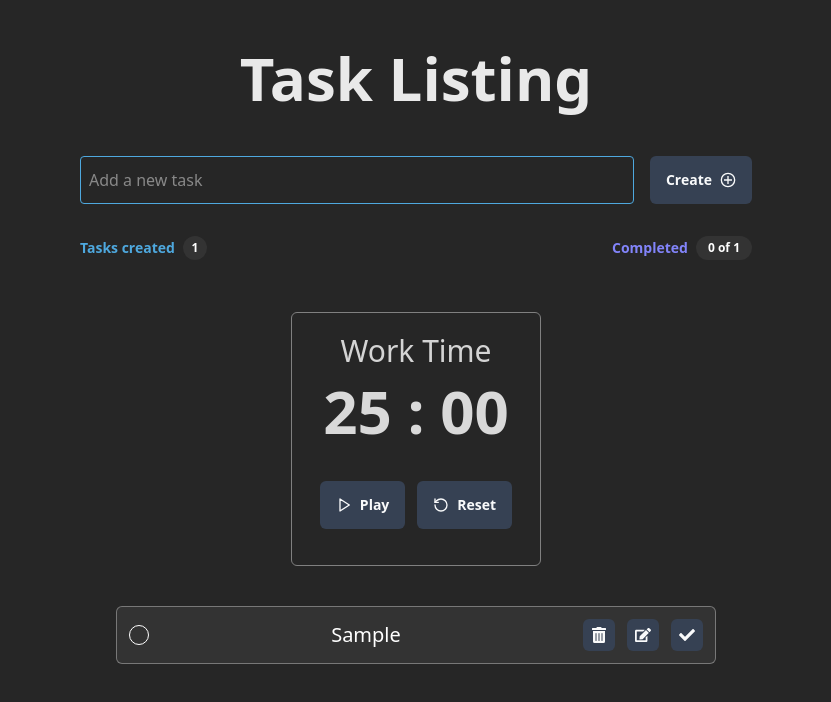
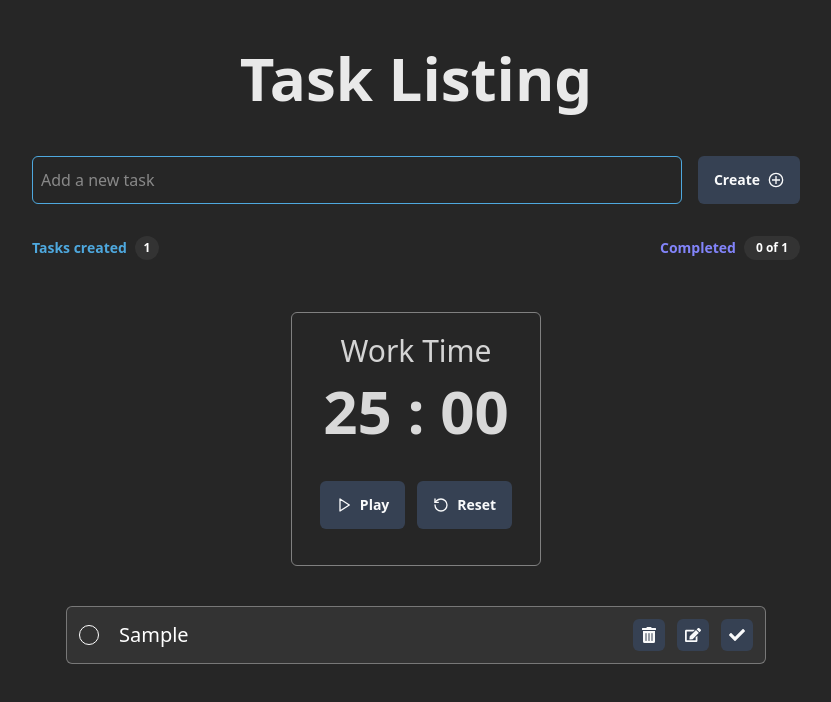
Before and after one commit to sergioscker/todo-list-with-pomodoro, a React (Vite) app: page / in a window 1280 px wide. Both pictures are taken after typing "Sample" into the empty fields and a click on the button "Create". Shown: the top 702 px of the page, without its empty margins (224-1055 px from the left). Built offline with nearby package versions, Linux system fonts and the light colour scheme.

Commit message:
improving styles. Now the tasks div has the same size.

```diff
--- a/src/components/TaskItem.jsx
+++ b/src/components/TaskItem.jsx
@@ -17,7 +17,11 @@ function TaskItem({ task, id, onToggle, onDelete, onEdit }) {
   const [newTask, setNewTask] = useState('');
 
   return (
-    <div className="bg-gray-400 flex items-center justify-between gap-5 border border-gray-300/90 rounded-md p-3 w-[600px]">
+    <div
+      className="bg-gray-400 flex flex-wrap items-center gap-5 justify-between border
+    border-gray-300/90 rounded-md p-3 w-full min-w-[200px] max-w-[700px]
+    md:w-[400px] lg:w-[700px]"
+    >
       {/* checkbox container */}
       <Checkbox
         checked={task.completed}
@@ -27,10 +31,14 @@ function TaskItem({ task, id, onToggle, onDelete, onEdit }) {
 
       {/* text Tasks */}
       {edit ? (
-        <Input value={newTask} onChange={(e) => setNewTask(e.target.value)} />
+        <Input
+          value={newTask}
+          onChange={(e) => setNewTask(e.target.value)}
+          className="flex-1 w-full"
+        />
       ) : (
         <p
-          className={`text-white text-left text-xl ${
+          className={`text-white text-left text-xl flex-1 break-words ${
             task.completed ? 'line-through text-white/40' : ''
           }`}
         >
@@ -39,7 +47,7 @@ function TaskItem({ task, id, onToggle, onDelete, onEdit }) {
       )}
 
       {/* button container */}
-      <div className="flex items-center justify-center gap-3">
+      <div className="flex items-center gap-3">
         <Button
           type="button"
           onClick={() => onDelete(id)}
--- a/src/index.css
+++ b/src/index.css
@@ -15,5 +15,4 @@
   --breakpoint-md: 768px;
   --breakpoint-lg: 1024px;
   --breakpoint-xl: 1280px;
-  --breakpoint-2xl: 1536px;
 }
--- a/src/main.jsx
+++ b/src/main.jsx
@@ -9,7 +9,7 @@ import { QueryClient, QueryClientProvider } from '@tanstack/react-query';
 
 const queryClient = new QueryClient();
 
-// page
+// pages
 import HomePage from './pages/Home';
 
 import { ToastContainer } from 'react-toastify';
--- a/src/pages/Home.jsx
+++ b/src/pages/Home.jsx
@@ -58,13 +58,13 @@ function HomePage() {
       {/* Form */}
       <form
         onSubmit={handleSubmit(handleAddTasks)}
-        className="flex flex-col md:flex-row gap-4 w-full max-w-2xl"
+        className="flex flex-col md:flex-row gap-4 w-full max-w-3xl"
       >
         <div className="w-full">
           <Input
             type="text"
             placeholder="Add a new task"
-            className="flex-1 p-2 rounded"
+            className="flex-1 p-2"
             {...register('text')}
           />
           {errors.text && (
@@ -78,7 +78,7 @@ function HomePage() {
       </form>
 
       {/* Labels */}
-      <div className="w-full max-w-2xl py-5">
+      <div className="w-full max-w-3xl py-5">
         <div className="flex flex-wrap items-center justify-between gap-4 py-3">
           <div className="flex items-center gap-2 text-bluedark text-sm font-bold">
             Tasks created
@@ -100,7 +100,12 @@ function HomePage() {
       <PomodoroTimer />
 
       {/* Task List */}
-      <TodoList tasks={tasks} onDelete={deleteTask} onToggle={completedTask} onEdit={editTasks}/>
+      <TodoList
+        tasks={tasks}
+        onDelete={deleteTask}
+        onToggle={completedTask}
+        onEdit={editTasks}
+      />
     </main>
   );
 }
```
